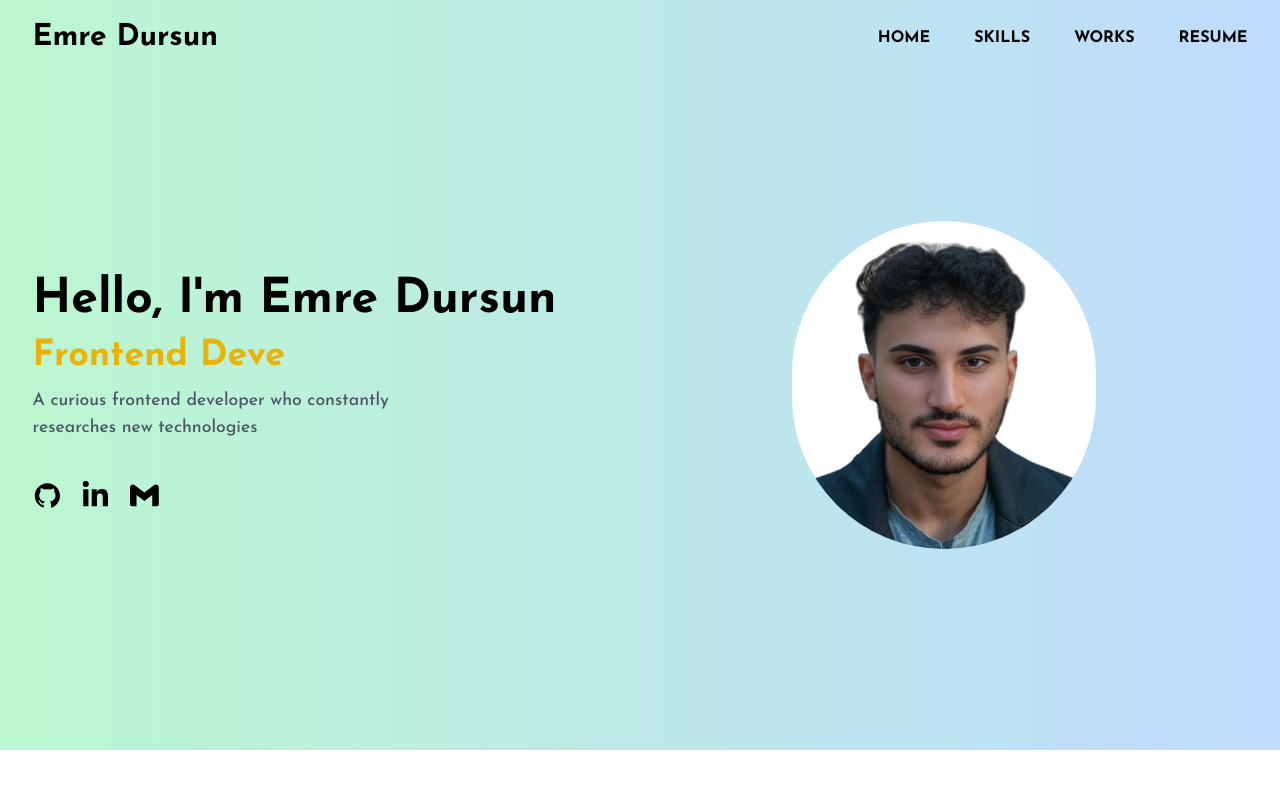
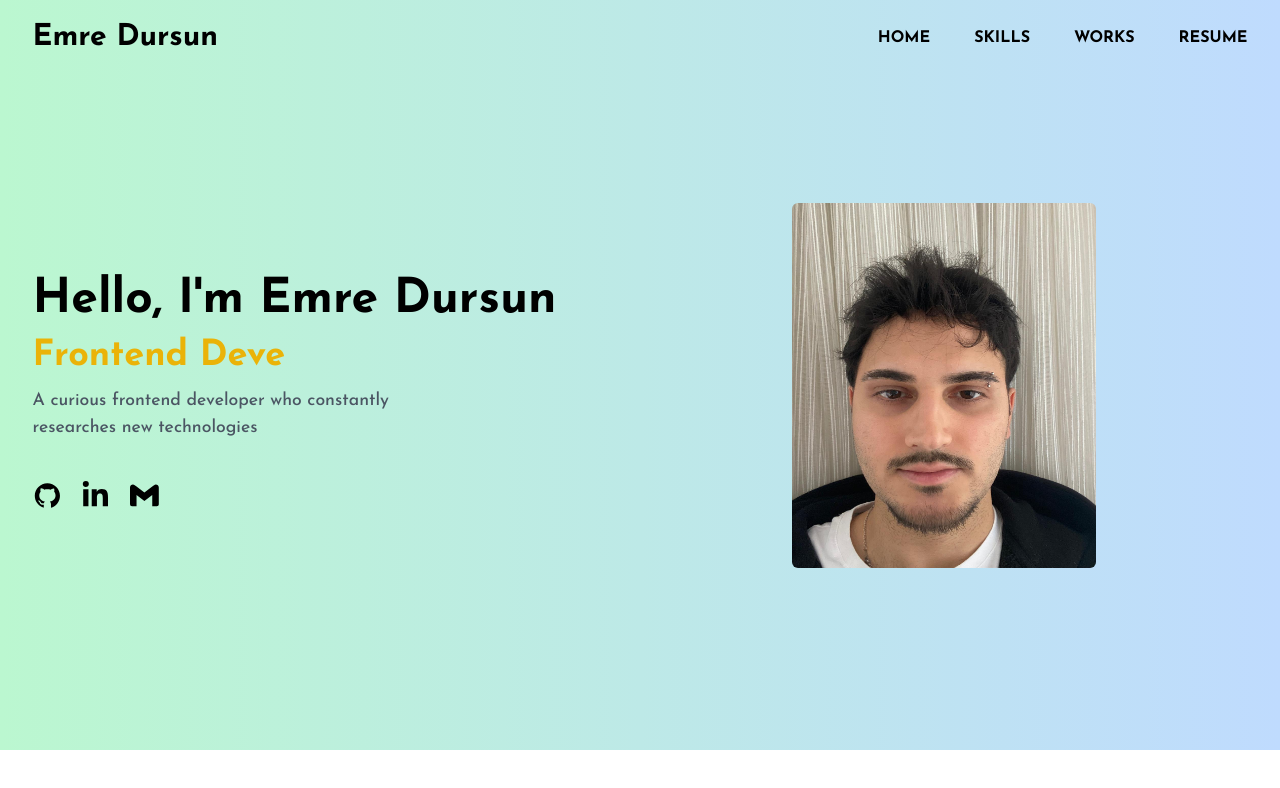
Before and after one commit to emredursunn/portfolio, a React (Vite) app: page / in a window 1280 px wide. Shown: the top 788 px of the page. Built offline with nearby package versions, Linux system fonts and the light colour scheme.

Commit message:
new photo is added

```diff
--- a/src/components/hero/Hero.jsx
+++ b/src/components/hero/Hero.jsx
@@ -3,7 +3,7 @@ import { AiFillGithub } from "react-icons/ai";
 import { FaLinkedinIn } from "react-icons/fa";
 import { SiGmail } from "react-icons/si";
 import { TypeAnimation } from "react-type-animation";
-import cvfoto1 from "/public/static/images/cvfoto1.png"
+import cvfoto2 from "/public/static/images/cvfoto2.jpeg"
 
 const Hero = () => {
   return (
@@ -75,8 +75,8 @@ const Hero = () => {
         <div className="right  top-5 flex-1 flex items-center justify-center md:items-end sm:items-end">
           <div className="relative h-1/2 w-1/2 flex items-center sm:items-end rounded-full">
             <img
-              className=" h-[90%]  w-full object-cover md:h-[95%] md:m-auto sm:m-0 rounded-full"
-              src={cvfoto1}
+              className=" h-full  w-full object-fit md:m-auto sm:m-0 rounded-md"
+              src={cvfoto2}
               alt="mine"
             />
           </div>
```
Also changed, not shown: public/static/images/cvfoto2.jpeg (added).
